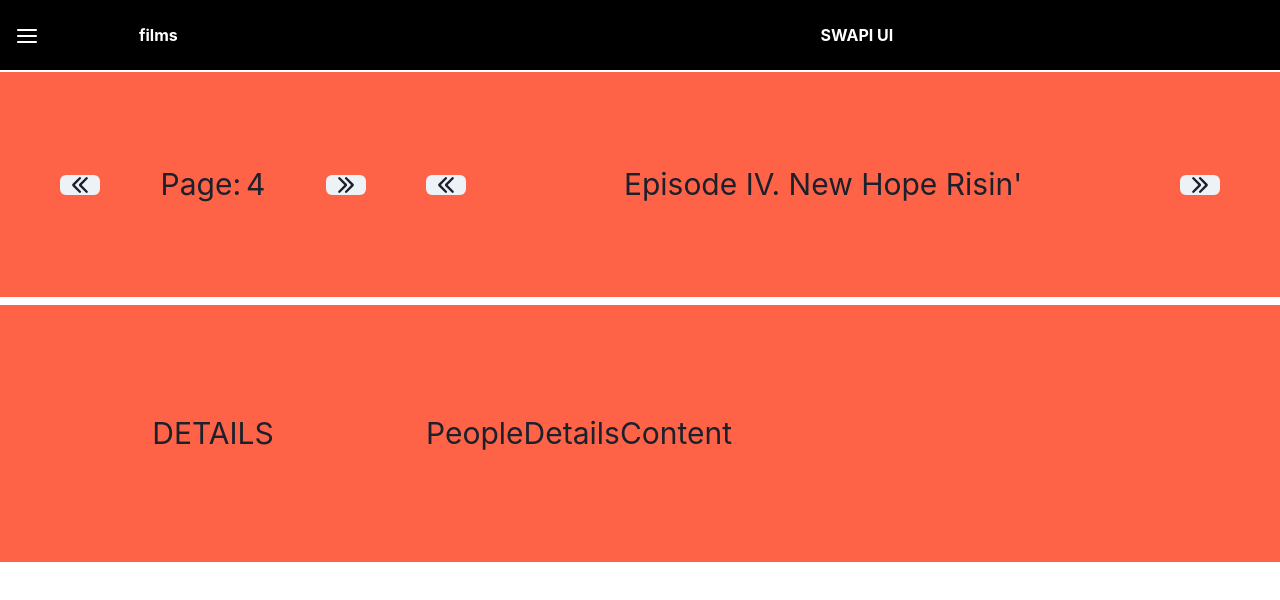
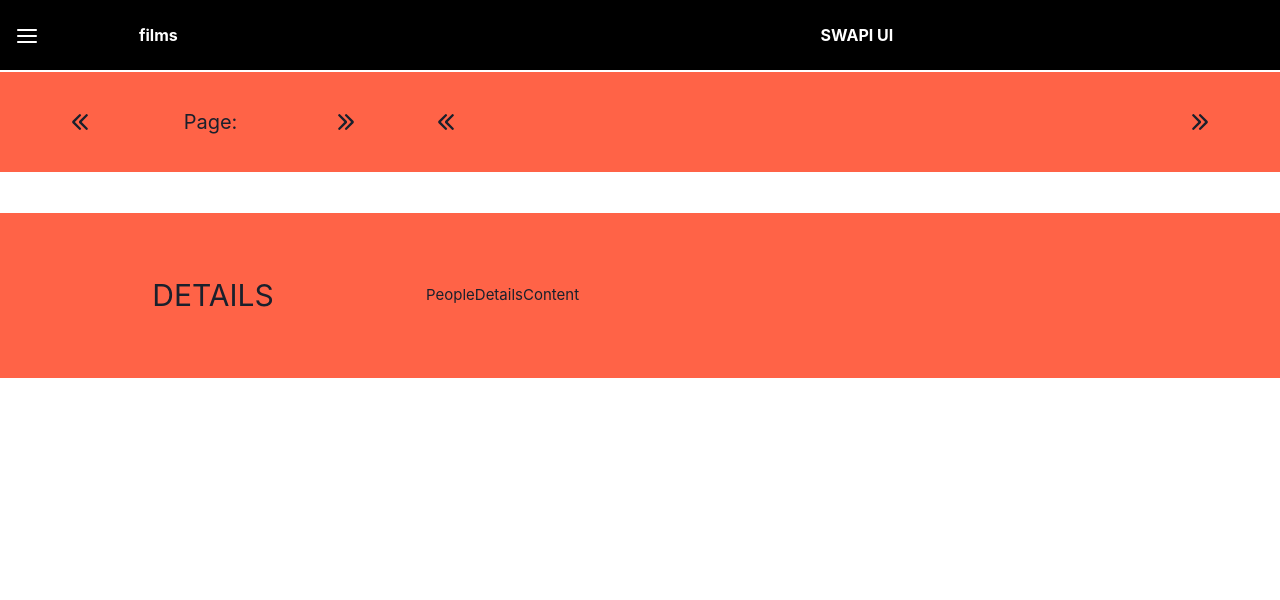
Before and after one commit to juanIgnacioEchaide/segregable-ui, a React (Create React App) app: page /films in a window 1280 px wide. Shown: the top 600 px of the page. Built offline with nearby package versions, Linux system fonts and the light colour scheme; no server answers.

Commit message:
update carousel grid

```diff
--- a/src/components/molecules/carousel/Carousel.tsx
+++ b/src/components/molecules/carousel/Carousel.tsx
@@ -1,6 +1,8 @@
 import { ArrowLeftIcon, ArrowRightIcon } from "@chakra-ui/icons";
 import { IconButton } from "@chakra-ui/react";
 import { motion } from "framer-motion";
+import { isMobile } from "../../../common";
+import { SIZE } from "../../../common/constants";
 import { VIEW } from "../../../common/constants/uri";
 
 const ArrowsContainer = ({ children }: any) => {
@@ -9,7 +11,8 @@ const ArrowsContainer = ({ children }: any) => {
       <IconButton
         aria-label="Search database"
         icon={<ArrowLeftIcon />}
-        h={"20px"}
+        background={"none"}
+        h={"30px"}
       />
       <motion.div
         className="box"
@@ -21,13 +24,14 @@ const ArrowsContainer = ({ children }: any) => {
       <IconButton
         aria-label="Search database"
         icon={<ArrowRightIcon />}
-        h={"20px"}
+        background={"none"}
+        h={"30px"}
       />
     </>
   );
 };
 
-const PageIndex = ({ pageNum }: any) => {
+const PageIndex = ({ pageNum, viewport }: any) => {
   return (
     <div
       style={{
@@ -35,7 +39,7 @@ const PageIndex = ({ pageNum }: any) => {
         justifyContent: "space-between",
         alignItems: "center",
         padding: "30px",
-        fontSize: "30px",
+        fontSize: isMobile(viewport) ? "10px" : "20px",
         width: "100%",
         height: "100%",
       }}
@@ -56,7 +60,26 @@ const DisplayedItem = ({ displayedData }: any) => {
   return <div>{displayedData}</div>;
 };
 
-const NavigationGrid = ({ pageNum, displayedData }: any) => {
+const NavigationGrid = ({ pageNum, displayedData, viewport }: any) => {
+  if (viewport === SIZE.MOBILE) {
+    return (
+      <div
+        style={{
+          display: "flex",
+          justifyContent: "space-between",
+          flexDirection: "column",
+          alignItems: "center",
+          padding: "30px",
+          fontSize: "20px",
+          width: "100%",
+          height: "100%",
+        }}
+      >
+        MOBILE
+      </div>
+    );
+  }
+
   return (
     <div
       style={{
@@ -80,7 +103,9 @@ const NavigationGrid = ({ pageNum, displayedData }: any) => {
           height: "100%",
         }}
       >
-        <ArrowsContainer children={<PageIndex pageNum={"4"} />} />
+        <ArrowsContainer
+          children={<PageIndex pageNum={pageNum} viewport={viewport} />}
+        />
       </div>
       <div
         style={{
@@ -95,7 +120,7 @@ const NavigationGrid = ({ pageNum, displayedData }: any) => {
       >
         <ArrowsContainer
           children={
-            <DisplayedItem displayedData={"Episode IV. New Hope Risin'"} />
+            <DisplayedItem displayedData={displayedData} viewport={viewport} />
           }
         />
       </div>
@@ -103,7 +128,7 @@ const NavigationGrid = ({ pageNum, displayedData }: any) => {
   );
 };
 
-const DetailsDisplayGrid = ({ view }: any) => {
+const DetailsDisplayGrid = ({ view, viewport }: any) => {
   return (
     <div
       style={{
@@ -124,7 +149,7 @@ const DetailsDisplayGrid = ({ view }: any) => {
           justifyContent: "space-around",
           alignItems: "center",
           padding: "30px",
-          fontSize: "30px",
+          fontSize: viewport === SIZE.MOBILE? "20px" : "30px",
           width: "30%",
           height: "100%",
         }}
@@ -143,41 +168,50 @@ const DetailsDisplayGrid = ({ view }: any) => {
           height: "100%",
         }}
       >
-        <DetailContentsByView view={view} data={null} />
+        <DetailContentsByView view={view} viewport={viewport} data={null} />
       </div>
     </div>
   );
 };
 
-const DetailContentsByView = ({ view, data }: any): JSX.Element => {
+const DetailContentsByView = ({ view, data, viewport }: any): JSX.Element => {
   switch (view) {
     case VIEW.FILMS:
-      return <FilmsDetailsContent data={data} />;
+      return <FilmsDetailsContent data={data} viewport={viewport} />;
     case VIEW.STARSHIP:
-      return <StarshipDetailsContent data={data} />;
+      return <StarshipDetailsContent data={data} viewport={viewport} />;
     case VIEW.SPECIES:
-      return <SpeciesDetailsContent data={data} />;
+      return <SpeciesDetailsContent data={data} viewport={viewport} />;
     case VIEW.PLANETS:
-      return <PlanetsDetailsContent data={data} />;
+      return <PlanetsDetailsContent data={data} viewport={viewport} />;
     case VIEW.VEHICLES:
-      return <VehiclesDetailsContent data={data} />;
+      return <VehiclesDetailsContent data={data} viewport={viewport} />;
     case VIEW.PEOPLE:
-      return <PeopleDetailsContent data={data} />;
+      return <PeopleDetailsContent data={data} viewport={viewport} />;
     default:
-      return <PeopleDetailsContent data={data} />;
+      return <PeopleDetailsContent data={data} viewport={viewport} />;
   }
 };
 
 const FilmsDetailsContent = ({ data }: any) => {
   return <div>FilmsDetailsContent</div>;
 };
-
 const PlanetsDetailsContent = ({ data }: any) => {
   return <div>PlanetsDetailsContent</div>;
 };
-const PeopleDetailsContent = ({ data }: any) => {
-  return <div>PeopleDetailsContent</div>;
+
+const PeopleDetailsContent = ({ data, viewport }: any) => {
+  return (
+    <div
+      style={{
+        fontSize: viewport === SIZE.MOBILE ? "10px" : "15px",
+      }}
+    >
+      PeopleDetailsContent
+    </div>
+  );
 };
+
 const VehiclesDetailsContent = ({ data }: any) => {
   return <div>PeopleDetailsContent</div>;
 };
--- a/src/components/templates/PageTemplate.tsx
+++ b/src/components/templates/PageTemplate.tsx
@@ -4,7 +4,7 @@ import {
   DetailsDisplayGrid,
 } from "../molecules/carousel/Carousel";
 
-const PageTemplate = (): JSX.Element => {
+const PageTemplate = ({viewport}:any): JSX.Element => {
   return (
     <Grid
       h="100%"
@@ -16,16 +16,17 @@ const PageTemplate = (): JSX.Element => {
       <GridItem
         colSpan={5}
         rowSpan={2}
+        h={"100px"}
         bg="tomato"
         placeItems={"center"}
-        children={<NavigationGrid />}
+        children={<NavigationGrid viewport={viewport}/>}
       />
       <GridItem
         colSpan={5}
         rowSpan={6}
         bg="tomato"
         placeItems={"center"}
-        children={<DetailsDisplayGrid />}
+        children={<DetailsDisplayGrid viewport={viewport}/>}
       />
     </Grid>
   );
--- a/src/hooks/UseMedia.tsx
+++ b/src/hooks/UseMedia.tsx
@@ -9,18 +9,20 @@ const UseMedia = () => {
     let desktopSize = window.matchMedia("(min-width: 768px)");
 
     if (mobileSize.matches) {
-        setSize(SIZE.MOBILE);
-    }
-    if (desktopSize.matches) {
-        setSize(SIZE.DESKTOP);
+      setSize(SIZE.MOBILE);
+    } else {
+      setSize(SIZE.DESKTOP);
     }
   };
 
   useEffect(() => {
     matchSize();
-    window.onresize = () => {
+    window.addEventListener("onresize", () => {
       matchSize();
-    };
+    });
+    return () => {
+      window.removeEventListener("onresize", matchSize)
+    }
   }, [size]);
 
   return size;
--- a/src/pages/films/Films.tsx
+++ b/src/pages/films/Films.tsx
@@ -1,8 +1,10 @@
 import React from "react";
 import { PageTemplate } from "../../components/templates/PageTemplate";
+import { UseMedia } from "../../hooks/UseMedia";
 
 const Films = (): JSX.Element => {
-  return <PageTemplate />;
+  const size = UseMedia();
+  return <PageTemplate viewport={size} />;
 };
 
 export default Films;
```
